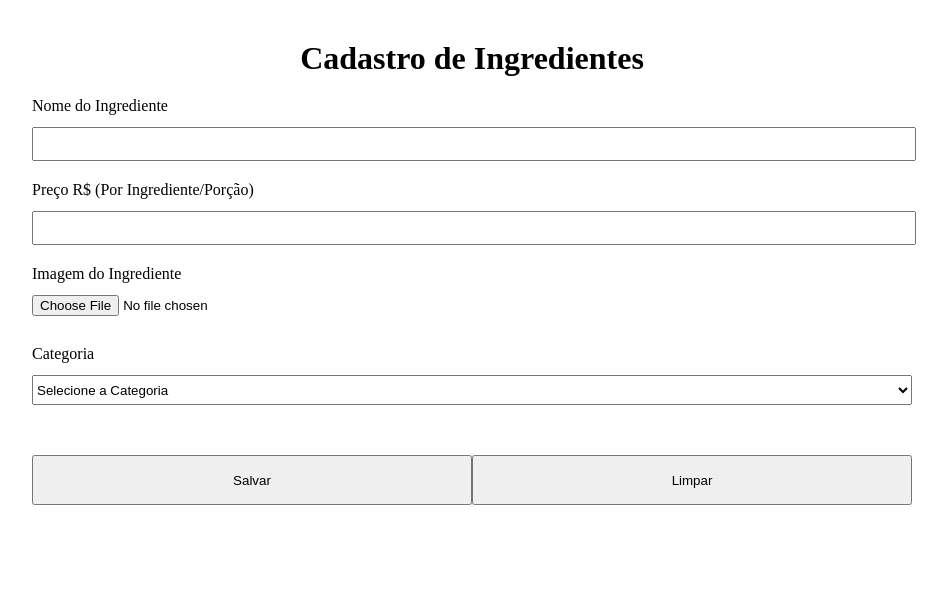
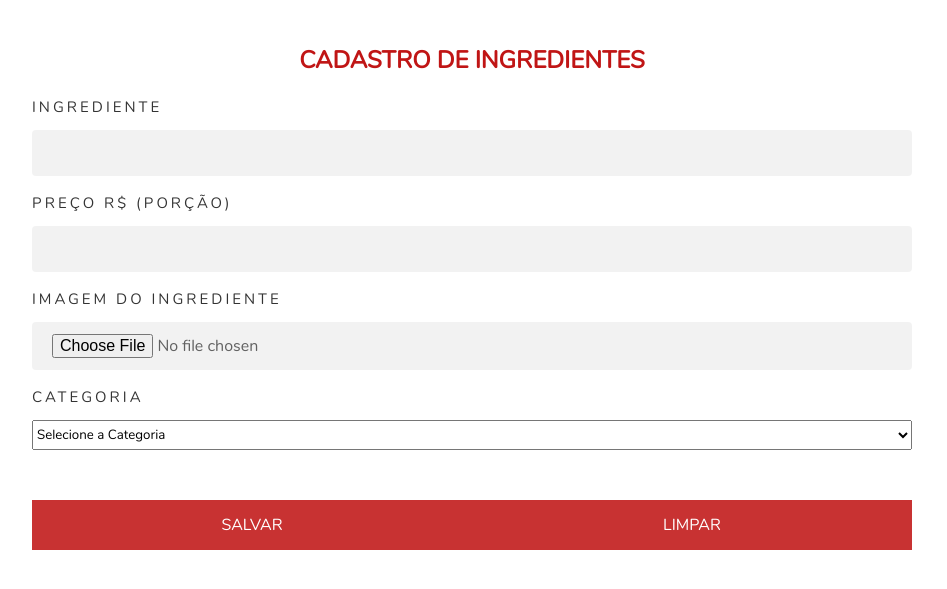
Before and after one commit to brunosilv96/Pizza-Baue, a PHP site: page /admin_ingrediente.php in a window 1280 px wide. Shown: the top 589 px of the page, without its empty margins (168-1115 px from the left). Run offline with PHP 8.4, Linux system fonts and the light colour scheme; data comes from the database, SQL or seed files in the repository.

Commit message:
Estilizando a página de inserir ingredientes

```diff
--- a/Site/admin_ingrediente.php
+++ b/Site/admin_ingrediente.php
@@ -33,16 +33,16 @@
 	<form class="cad_ingrediente" method="POST" enctype="multipart/form-data" action="php/cadastraIngrediente.php">
 		<h1>Cadastro de Ingredientes</h1>
 
-		<label>Nome do Ingrediente</label>
-		<input type="text" name="txtNome" required>
+		<label class="lb">Ingrediente</label>
+		<input class="input-cadastro" type="text" name="txtNome" required>
 
-		<label>Preço R$ (Por Ingrediente/Porção)</label>
-		<input type="text" name="txtValor" required>
+		<label class="lb">Preço R$ (Porção)</label>
+		<input class="input-cadastro" type="text" name="txtValor" required>
 
-		<label>Imagem do Ingrediente</label>
-		<input type="file" name="imgIngrediente" required>
+		<label class="lb">Imagem do Ingrediente</label>
+		<input class="input-cadastro" type="file" name="imgIngrediente" required>
 
-		<label>Categoria</label>
+		<label class="lb">Categoria</label>
 		<select name="boxCategoria" required>
 			<option value="null">Selecione a Categoria</option>
 			<?php
@@ -57,8 +57,8 @@
 		</select>
 
 		<div class="botoes">
-			<button type="submit">Salvar</button>
-			<button type="reset">Limpar</button>
+			<button class="botoes-btn" type="submit">Salvar</button>
+			<button class="botoes-btn"type="reset">Limpar</button>
 		</div>
 	</form>
 </body>
--- a/Site/css/admin.css
+++ b/Site/css/admin.css
@@ -334,7 +334,7 @@
     float: left;
 }
 .menu-icon{
-    margin-right: 10%;
+    margin-right: 4%;
     float: left;
     padding-top: 7px;
 }
--- a/Site/css/if_ingrediente.css
+++ b/Site/css/if_ingrediente.css
@@ -1,6 +1,9 @@
+@import '../fonts/nunito/css/nunito-all.css';
+@import '../fonts/fontawesome/css/fontawesome.min.css';
 *{
-	margin: 0px;
-	padding: 0px;
+	margin: 0;
+	padding: 0;
+	font-family: 'Nunito', sans-serif;
 }
 
 body{
@@ -11,6 +14,12 @@
 
 h1{
 	text-align: center;
+	color: rgb(192, 21, 21);
+	font: bold;
+	padding: 4px 0;
+    font-size: 24px;
+    font-weight: 700;
+    text-transform: uppercase;
 }
 
 .cad_ingrediente{
@@ -26,12 +35,45 @@
 	height: 30px;
 	float: left;
 	margin-top: 20px;
+	color: rgba(0, 0, 0, 0.8);
+    font-size: 15px;
+    font-weight: 500;
+    line-height: 1;
+    text-transform: uppercase;
+    letter-spacing: .2em;
+
+}
+.lb label{
+	color: rgb(80, 80, 80);
+	font-weight: 800px;
+	text-transform: capitalize;
+	font-size: 18px;
+}
+input{
+	width: 100%;
+
+	float: left;
 }
 
-input{
-	width: 100%;
-	height: 30px;
-	float: left;
+.input-cadastro{
+	outline: none;
+    display: block;
+    background: rgba(132, 132, 132, 0.1);
+    width: 100%;
+    border: 0;
+    border-radius: 4px;
+    box-sizing: border-box;
+    padding: 12px 20px;
+    color: rgba(0, 0, 0, 0.6);
+    font-family: inherit;
+    font-size: inherit;
+    font-weight: 500;
+    line-height: inherit;
+    transition: all 300ms ease-in-out;
+}
+
+.input-cadastro:focus {
+	border: 1.5px solid rgba(190, 13, 13, 0.849);
 }
 
 select{
@@ -45,7 +87,27 @@
 	height: 50px;
 	float: left;
 }
+.botoes-btn{
+	outline: none;
+	background: rgba(190, 13, 13, 0.849);
+	border: 0;
+	padding: 12px 20px;
+	float: left;
+	color: #FFFFFF;
+	font-family: inherit;
+	font-size: inherit;
+	font-weight: 500;
+	line-height: inherit;
+	text-transform: uppercase;
+	cursor: pointer;
+	transition: all 300ms ease-in-out;
 
+}
+
+.botoes-btn:hover {
+	background-color: #ff0000;
+	cursor: pointer;
+}
 button{
 	width: 50%;
 	height: 50px;
--- a/Site/css/montagem.css
+++ b/Site/css/montagem.css
@@ -394,7 +394,7 @@
     position: absolute;
     top: 0;
     left: 0;
-    background-color:rgba(65, 24, 6, 0.5);
+    background-color:rgba(65, 24, 6, 0.1);
     display: block;
 }
 
@@ -502,7 +502,8 @@
 */
 
 .view-mensagem{
-	color: #ff8800;
+	color: #ffcb1e;
+	font-weight: bolder;
 	font-size: 15px;
 }
 
```
Also changed, not shown: Site/administrador.php (+6 -4 lines), Site/js/montagem.js (+9 -4 lines), Site/montagem.php (+4 -4 lines).
